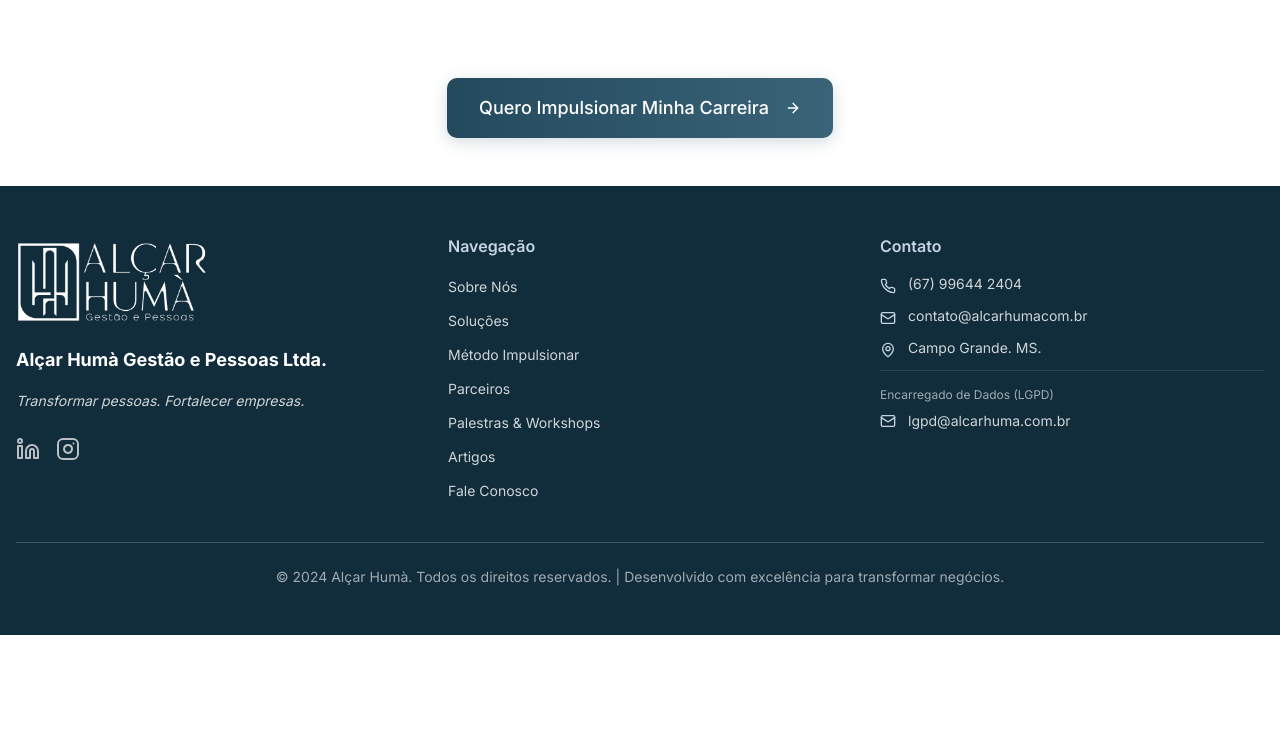
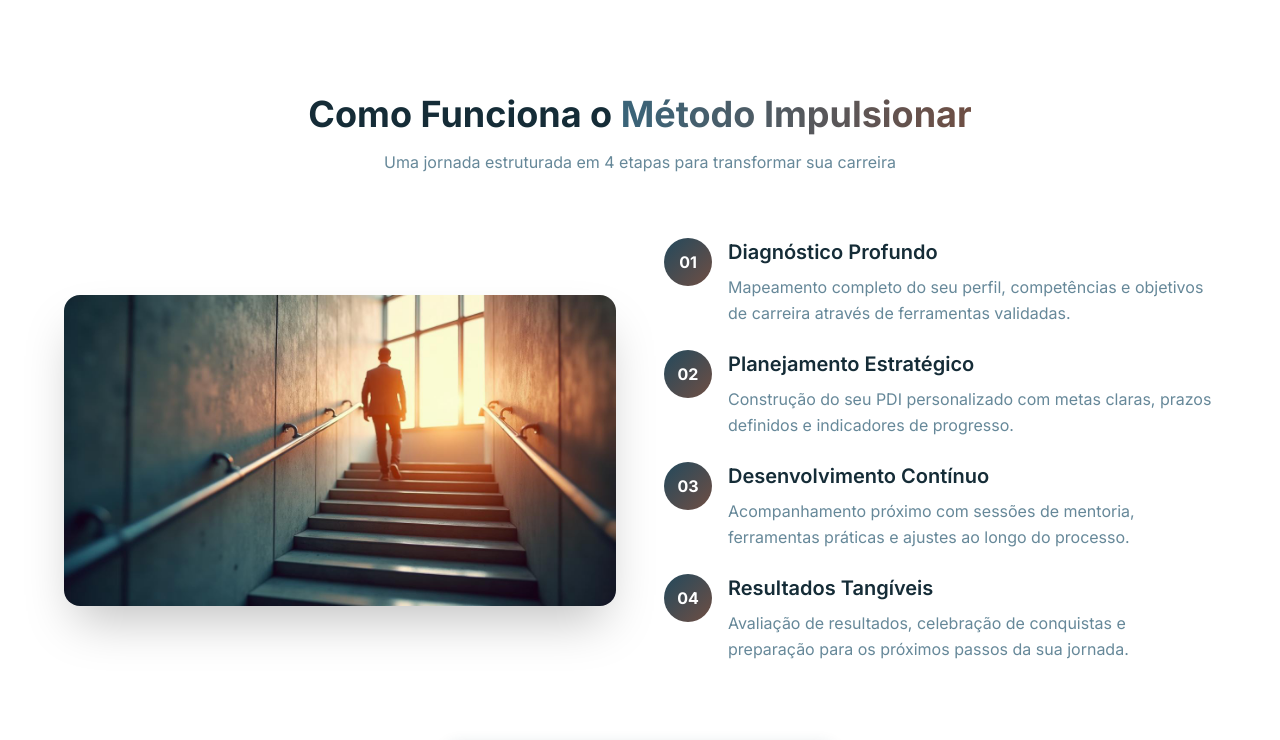
Before and after one commit to zKaminise/AlcarHumaSite, a React (Vite) app: page /metodo-impulsionar in a window 1280 px wide. Shown: the part 716-1456 px from the top of the page. Before the commit the page ends 1351 px from the top, so only its background shows below. Built offline with nearby package versions, Linux system fonts and the light colour scheme.

Commit message:
Add section to Method Impulsionar page

```diff
--- a/src/pages/MetodoImpulsionar.tsx
+++ b/src/pages/MetodoImpulsionar.tsx
@@ -4,8 +4,9 @@ import Footer from "@/components/Footer";
 import ScrollAnimation from "@/components/ScrollAnimation";
 import { Button } from "@/components/ui/button";
 import { Card, CardContent } from "@/components/ui/card";
-import { Target, Compass, Rocket, ArrowRight } from "lucide-react";
+import { Target, Compass, Rocket, ArrowRight, CheckCircle2 } from "lucide-react";
 import ImpulsionarRequestModal from "@/components/ImpulsionarRequestModal";
+import metodoStepsImage from "@/assets/metodo-steps.jpg";
 
 const MetodoImpulsionar = () => {
   const [modalOpen, setModalOpen] = useState(false);
@@ -25,6 +26,29 @@ const MetodoImpulsionar = () => {
       icon: Rocket,
       title: "Resultados Acelerados",
       description: "Ferramentas práticas para sua evolução imediata.",
+    },
+  ];
+
+  const steps = [
+    {
+      number: "01",
+      title: "Diagnóstico Profundo",
+      description: "Mapeamento completo do seu perfil, competências e objetivos de carreira através de ferramentas validadas.",
+    },
+    {
+      number: "02",
+      title: "Planejamento Estratégico",
+      description: "Construção do seu PDI personalizado com metas claras, prazos definidos e indicadores de progresso.",
+    },
+    {
+      number: "03",
+      title: "Desenvolvimento Contínuo",
+      description: "Acompanhamento próximo com sessões de mentoria, ferramentas práticas e ajustes ao longo do processo.",
+    },
+    {
+      number: "04",
+      title: "Resultados Tangíveis",
+      description: "Avaliação de resultados, celebração de conquistas e preparação para os próximos passos da sua jornada.",
     },
   ];
 
@@ -73,6 +97,58 @@ const MetodoImpulsionar = () => {
           </div>
         </div>
 
+        {/* How It Works Section */}
+        <div className="container mx-auto px-4 mt-24">
+          <ScrollAnimation>
+            <h2 className="title-section text-center mb-4">
+              Como Funciona o <span className="text-gradient">Método Impulsionar</span>
+            </h2>
+          </ScrollAnimation>
+
+          <ScrollAnimation delay={200}>
+            <p className="text-center text-muted-foreground mb-16 max-w-2xl mx-auto">
+              Uma jornada estruturada em 4 etapas para transformar sua carreira
+            </p>
+          </ScrollAnimation>
+
+          <div className="grid lg:grid-cols-2 gap-12 items-center max-w-6xl mx-auto">
+            {/* Image */}
+            <ScrollAnimation delay={300}>
+              <div className="relative rounded-2xl overflow-hidden shadow-2xl">
+                <img
+                  src={metodoStepsImage}
+                  alt="Etapas do Método Impulsionar"
+                  className="w-full h-auto object-cover"
+                />
+              </div>
+            </ScrollAnimation>
+
+            {/* Steps */}
+            <div className="space-y-6">
+              {steps.map((step, index) => (
+                <ScrollAnimation key={step.number} delay={400 + index * 100}>
+                  <div className="flex gap-4">
+                    <div className="flex-shrink-0">
+                      <div className="w-12 h-12 rounded-full bg-gradient-to-br from-primary to-secondary flex items-center justify-center">
+                        <span className="text-primary-foreground font-bold">{step.number}</span>
+                      </div>
+                    </div>
+                    <div>
+                      <h3 className="text-xl font-semibold text-foreground mb-2">
+                        {step.title}
+                      </h3>
+                      <p className="text-muted-foreground leading-relaxed">
+                        {step.description}
+                      </p>
+                    </div>
+                  </div>
+                </ScrollAnimation>
+              ))}
+            </div>
+          </div>
+        </div>
+
+
         {/* CTA Section */}
         <div className="container mx-auto px-4 mt-20">
           <ScrollAnimation delay={600}>
```
Also changed, not shown: src/assets/metodo-steps.jpg (added).
